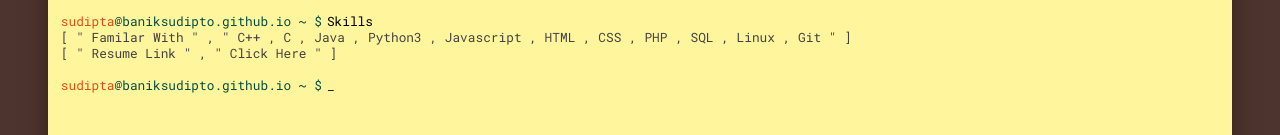
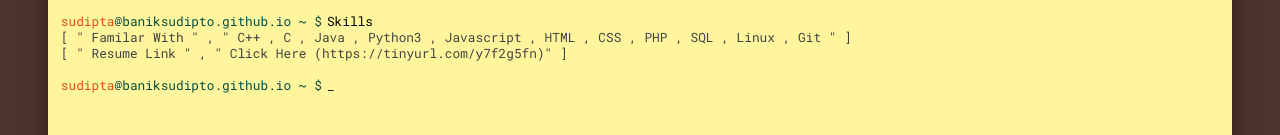
Before and after one commit to baniksudipto/baniksudipto.github.io, a plain HTML site: page index.html in a window 1280 px wide. Shown: the part 264-399 px from the top of the page. Drawn offline with Linux system fonts and the light colour scheme.

Commit message:
Update index.html

```diff
--- a/index.html
+++ b/index.html
@@ -35,7 +35,7 @@
             <br>
             <div class="usr"></div><div class="machine"></div><div class="command>">Skills</div>
             <div class="output">[ " Familar With  " , " C++ , C , Java , Python3 , Javascript , HTML , CSS , PHP , SQL , Linux , Git " ]</div>
-            <div class="output">[ " Resume Link  " , " <a href=""></a> Click Here " ]</div>
+            <div class="output">[ " Resume Link  " , " <a href="https://drive.google.com/file/d/1PtjJAL4iwMh6vChpL8Rqd6lRlz0QvAtq/view?usp=sharing"></a> Click Here (https://tinyurl.com/y7f2g5fn)" ]</div>
             <br>
             <div class="usr"></div><div class="machine"></div><div id="cursor"></div>
         </div>
```
